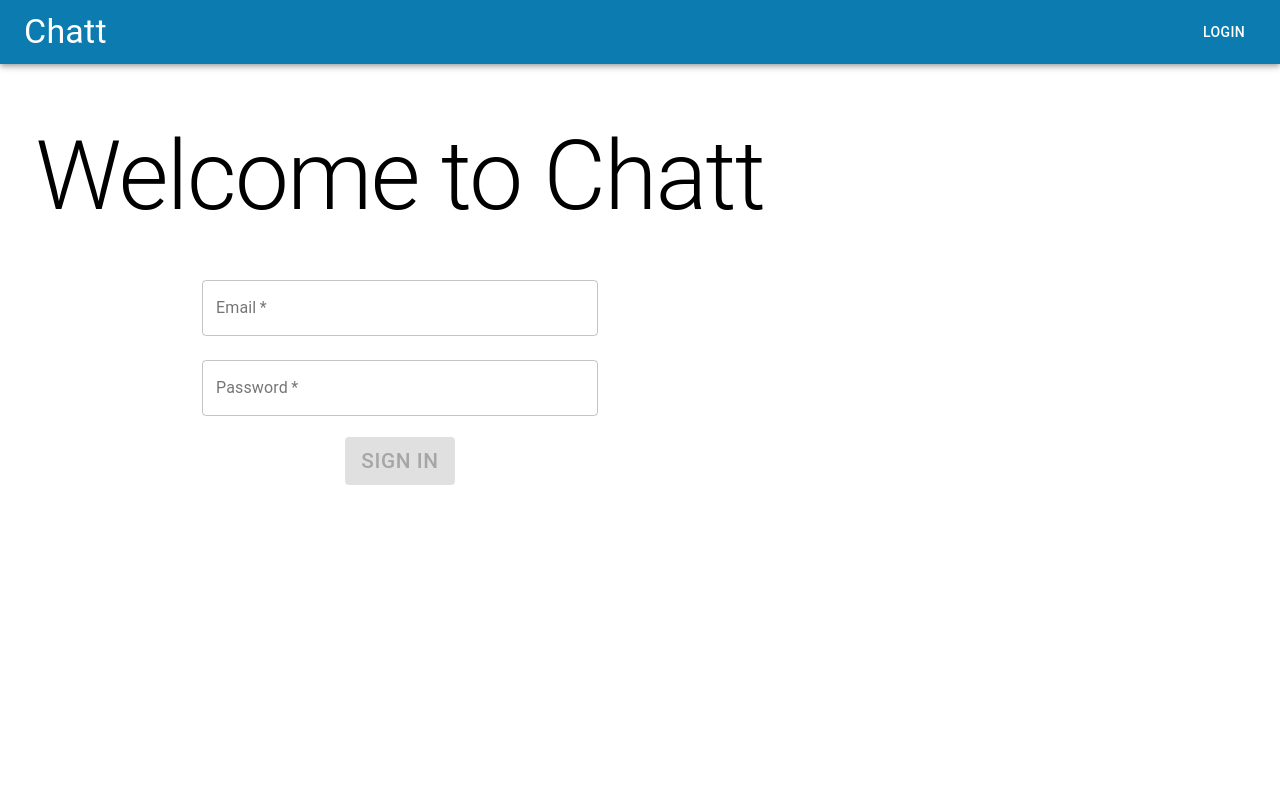
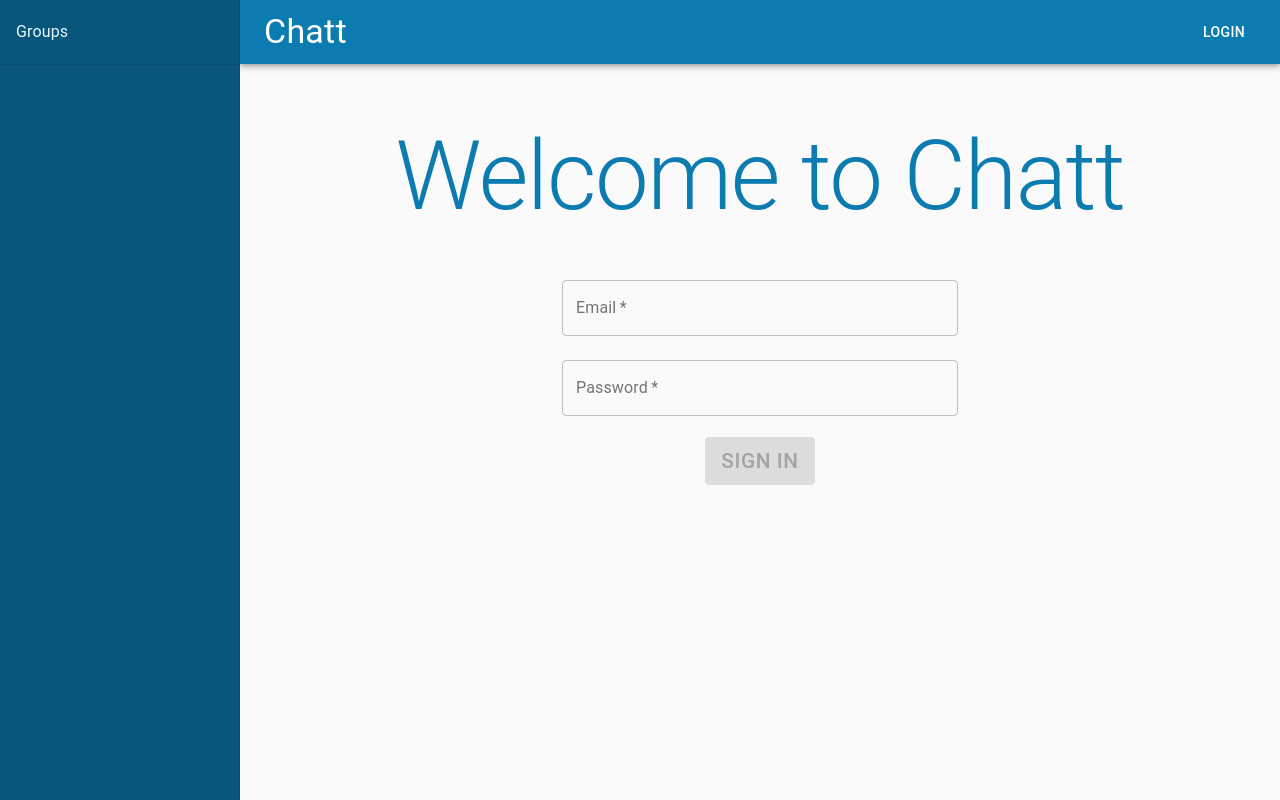
Before and after one commit to JoelVenable/capstone-chatt, a React (Create React App) app in the folder ClientApp/: page /auth/login in a window 1280 px wide. Built offline with nearby package versions, Linux system fonts and the light colour scheme.

Commit message:
WIP: more sidebar styling and error handling

```diff
--- a/ClientApp/src/App.tsx
+++ b/ClientApp/src/App.tsx
@@ -5,10 +5,12 @@ import { ApplicationViews } from "./ApplicationViews";
 import { BrowserRouter } from "react-router-dom";
 import theme from "./theme";
 import { ThemeProvider } from "@material-ui/styles";
+import { CssBaseline } from "@material-ui/core";
 
 const App: React.FC = () => {
   return (
     <BrowserRouter>
+      <CssBaseline />
       <AuthContextProvider>
         <ThemeProvider theme={theme}>
           <ApplicationViews />
--- a/ClientApp/src/Context/AuthContextProvider.tsx
+++ b/ClientApp/src/Context/AuthContextProvider.tsx
@@ -89,6 +89,7 @@ const AuthContextProvider: React.FC<Props> = ({ children }: Props) => {
       signOut: async () => {
         let endpoint = new Endpoint("");
         endpoint.logout();
+        setStatus({ type: "SIGN_OUT" });
         return { response: "SUCCESS" } as IActionResult;
       },
       changePassword: async (old, newp) => {
--- a/ClientApp/src/Context/actions.ts
+++ /dev/null
@@ -1 +0,0 @@
-export { }
--- a/ClientApp/src/DataAccess/Endpoint.ts
+++ b/ClientApp/src/DataAccess/Endpoint.ts
@@ -101,7 +101,10 @@ export class Endpoint<T, R> {
     return requestHeaders;
   };
 
-  fetch = async (urlArgs?: string, options?: ResponseInit): Promise<T> => {
+  fetch = async (
+    urlArgs?: string,
+    options?: ResponseInit
+  ): Promise<T | undefined> => {
     const url = urlArgs ? this.endpointURL + urlArgs : this.endpointURL;
 
     const request = new Request(url, {
@@ -109,10 +112,14 @@ export class Endpoint<T, R> {
       headers: this.buildHeaders(),
       ...options
     });
-
-    return fetch(request)
-      .then(r => r.json())
-      .then(r => r as T);
+    try {
+      return fetch(request)
+        .then(this.checkStatus)
+        .then(r => r.json())
+        .then(r => r as T);
+    } catch (e) {
+      return undefined;
+    }
   };
 
   fetchList = async (
@@ -126,9 +133,16 @@ export class Endpoint<T, R> {
       headers: this.buildHeaders(),
       ...options
     });
-    return fetch(request)
-      .then(r => r.json())
-      .then(r => r.map((i: unknown) => i as T));
+    try {
+      const data = await fetch(request)
+        .then(this.checkStatus)
+        .then(r => r.json())
+        .then(r => r.map((i: unknown) => i as T));
+      return data;
+    } catch (e) {
+      console.log(e);
+      return [];
+    }
   };
 
   post = async (obj: T, urlArgs: string = ""): Promise<IActionResult> => {
--- a/ClientApp/src/DataAccess/groupManager.ts
+++ b/ClientApp/src/DataAccess/groupManager.ts
@@ -7,7 +7,7 @@ export const groupManager = {
     return endpoint.fetchList();
   },
 
-  getOne: async (id: string): Promise<IGroup> => {
+  getOne: async (id: string): Promise<IGroup | undefined> => {
     return endpoint.fetch(`/${id}`);
   }
 };
--- a/ClientApp/src/Layout/GroupPanel/GroupPanel.tsx
+++ b/ClientApp/src/Layout/GroupPanel/GroupPanel.tsx
@@ -37,45 +37,25 @@ const GroupPanel: React.FC<PropsWithChildren<Props>> = ({
   } = useAuthContext();
 
   const classes = useGroupPanelStyles();
-  const [expanded, setExpanded] = useState<boolean>(false);
-  const [variant, setVariant] = useState<"permanent" | "temporary">(
-    "temporary"
-  );
-  const [expandAction, setExpandAction] = useState<
-    EventHandler<SyntheticEvent>
-  >((e: SyntheticEvent) => setExpanded(!expanded));
-
-  useEffect(() => {
-    if (isAuthenticated) {
-      if (width === "xs" || width === "sm") {
-        setVariant("temporary");
-        setExpandAction((e: SyntheticEvent) => setExpanded(!expanded));
-      } else {
-        setVariant("permanent");
-        setExpandAction((e: SyntheticEvent) => {});
-        setExpanded(true);
-      }
-    } else {
-      setVariant("temporary");
-      setExpanded(false);
-    }
-  }, [width, isAuthenticated]);
+  const [expanded, setExpanded] = useState<boolean>(true);
 
   return (
     <>
       <Drawer
         open={expanded}
-        variant={variant}
+        variant="persistent"
         className={classes.drawer}
         classes={{
           paper: classes.drawerPaper
         }}
+        onClose={undefined}
         ModalProps={{
-          hideBackdrop: variant === "permanent"
+          keepMounted: true,
+          hideBackdrop: undefined
         }}>
         <Hidden mdUp>
           <div className={classes.drawerHeader}>
-            <IconButton onClick={expandAction}>
+            <IconButton onClick={undefined}>
               <ChevronLeft />
             </IconButton>
           </div>
--- a/ClientApp/src/Layout/GroupPanel/useGroupPanelStyles.ts
+++ b/ClientApp/src/Layout/GroupPanel/useGroupPanelStyles.ts
@@ -1,5 +1,6 @@
 import { makeStyles, createStyles } from "@material-ui/styles";
 import { Theme } from "@material-ui/core";
+import { myColors } from "../../theme";
 
 const DRAWER_WIDTH = 240;
 
@@ -8,7 +9,6 @@ const useGroupPanelStyles = makeStyles((theme: Theme) =>
     root: {
       display: "flex"
     },
-
     hide: {
       display: "none"
     },
@@ -17,7 +17,9 @@ const useGroupPanelStyles = makeStyles((theme: Theme) =>
       flexShrink: 0
     },
     drawerPaper: {
-      width: DRAWER_WIDTH
+      width: DRAWER_WIDTH,
+      backgroundColor: theme.palette.primary.dark,
+      color: myColors.white
     },
     drawerHeader: {
       display: "flex",
@@ -33,14 +35,15 @@ const useGroupPanelStyles = makeStyles((theme: Theme) =>
         easing: theme.transitions.easing.sharp,
         duration: theme.transitions.duration.leavingScreen
       }),
-      marginLeft: -DRAWER_WIDTH
+      marginLeft: 0
     },
     contentShift: {
       transition: theme.transitions.create("margin", {
         easing: theme.transitions.easing.easeOut,
         duration: theme.transitions.duration.enteringScreen
       }),
-      marginLeft: 0
+      marginLeft: DRAWER_WIDTH,
+      width: `calc(100% - ${DRAWER_WIDTH}px)`
     }
   })
 );
--- a/ClientApp/src/Layout/Navbar/Navbar.tsx
+++ b/ClientApp/src/Layout/Navbar/Navbar.tsx
@@ -1,22 +1,26 @@
 import * as React from "react";
 import { AppBar, Toolbar, Typography, Button } from "@material-ui/core";
-import { Link } from "react-router-dom";
+import { Link, RouteComponentProps, withRouter } from "react-router-dom";
 import { routeDefinitions } from "../../Router/routeDefinitions";
 import clsx from "clsx";
 import useNavbarStyles from "./useNavBarStyle";
 import { AuthContext } from "../../Context/AuthContext";
 
-interface Props {
+interface Props extends RouteComponentProps {
   drawerExpanded: boolean;
 }
 
-const Navbar: React.FC<Props> = ({ drawerExpanded }: Props) => {
+const Navbar: React.FC<Props> = ({ drawerExpanded, history }: Props) => {
   const classes = useNavbarStyles({});
   const {
     actions: { signOut },
     status: { isAuthenticated }
   } = React.useContext(AuthContext);
 
+  const handleLogout = () => {
+    signOut();
+    history.push(routeDefinitions.LOGIN);
+  };
   return (
     <div
       className={clsx(classes.appBar, {
@@ -45,4 +49,4 @@ const Navbar: React.FC<Props> = ({ drawerExpanded }: Props) => {
   );
 };
 
-export default Navbar;
+export default withRouter(Navbar);
--- a/ClientApp/src/Layout/Navbar/useNavBarStyle.ts
+++ b/ClientApp/src/Layout/Navbar/useNavBarStyle.ts
@@ -1,12 +1,14 @@
 import { makeStyles, createStyles } from "@material-ui/styles";
 import { Theme } from "@material-ui/core";
+import { myColors } from "../../theme";
 
 const DRAWER_WIDTH = 240;
 
 const useNavbarStyles = makeStyles((theme: Theme) =>
   createStyles({
     root: {
-      flexGrow: 1
+      flexGrow: 1,
+      color: myColors.white
     },
     menuButton: {
       marginRight: theme.spacing(2)
@@ -29,4 +31,4 @@ const useNavbarStyles = makeStyles((theme: Theme) =>
   })
 );
 
-export default useNavbarStyles
+export default useNavbarStyles;
--- a/ClientApp/src/Types/IAction.d.ts
+++ b/ClientApp/src/Types/IAction.d.ts
@@ -1,4 +1,5 @@
 interface IAction {
   type: ActionTypes;
   email?: string;
+  handle?: string;
 }
--- a/ClientApp/src/theme.ts
+++ b/ClientApp/src/theme.ts
@@ -1,6 +1,6 @@
-import teal from '@material-ui/core/colors/teal'
+import teal from "@material-ui/core/colors/teal";
 
-import { createMuiTheme } from '@material-ui/core/styles'
+import { createMuiTheme } from "@material-ui/core/styles";
 
 // Example color scheme
 // #009688 (teal)
@@ -11,16 +11,13 @@ import { createMuiTheme } from '@material-ui/core/styles'
 
 export const myColors = {
   white: "#E7F6FD",
-    medBlue: '#10A0E3',
-    medDarkBlue: '#0C7CB0',
-    darkBlue: '#074663',
-    lightGrey: '#BAC6CC',
-    darkGrey: '#5C6366',
-    error: '#E82741'
-}
-
-
-
+  medBlue: "#10A0E3",
+  medDarkBlue: "#0C7CB0",
+  darkBlue: "#074663",
+  lightGrey: "#BAC6CC",
+  darkGrey: "#5C6366",
+  error: "#E82741"
+};
 
 const theme = createMuiTheme({
   breakpoints: {
@@ -30,26 +27,42 @@ const theme = createMuiTheme({
       sm: 600,
       md: 960,
       lg: 1280,
-            xl: 1920,
+      xl: 1920
+    }
   },
+  typography: {
+    h1: {
+      color: myColors.medDarkBlue
+    }
   },
-
   palette: {
     primary: {
-            main: myColors.medDarkBlue,
+      main: myColors.medDarkBlue
     },
     secondary: {
-            main: myColors.lightGrey,
+      main: myColors.lightGrey
     },
     error: {
       main: myColors.error
+    },
+    common: {
+      black: myColors.darkGrey,
+      white: myColors.white
+    },
+    text: {
+      primary: myColors.darkBlue,
+      disabled: myColors.lightGrey
+    },
+    background: {
+      paper: myColors.white,
+      default: myColors.white
     }
   },
   props: {
     MuiButtonBase: {
-            disableRipple: true,
+      disableRipple: true
     }
   }
-})
+});
 
-export default theme
+export default theme;
```
Also changed, not shown: ClientApp/src/Context/ActionTypes.ts (+5 -6 lines). Lines whose indentation alone changed are shown as unchanged.
